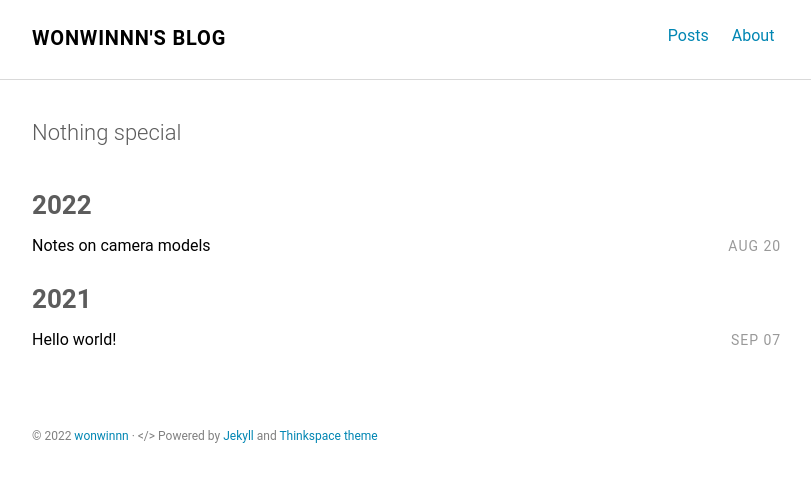
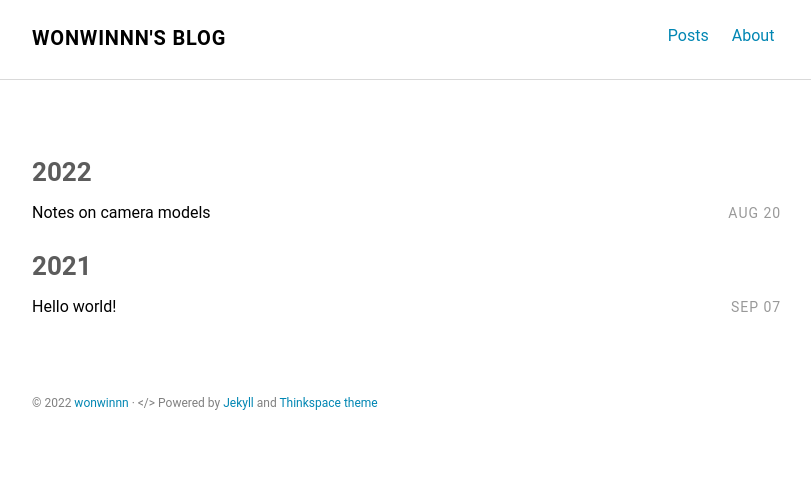
Before and after one commit to wonwinnn/wonwinnn.github.io, a Jekyll site: the page built from index.html, in a window 1280 px wide. Shown: the top 482 px of the page, without its empty margins (232-1043 px from the left). Built offline with Jekyll 4.4.1, drawn with Linux system fonts in a browser that asks for light colours; some web fonts are replaced.

Commit message:
Update intro.html

```diff
--- a/_includes/intro.html
+++ b/_includes/intro.html
@@ -1,5 +1,5 @@
 <section class="intro">
   <div class="container">
-    <p class="lead">Nothing special</p>
+    <p class="lead"></p>
   </div>
 </section>
```
